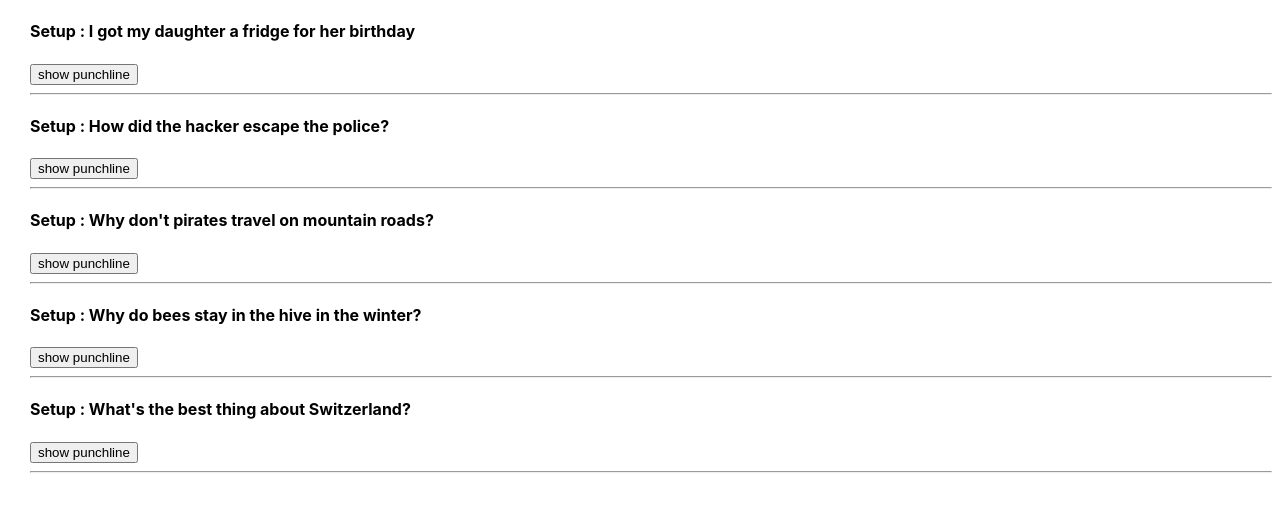
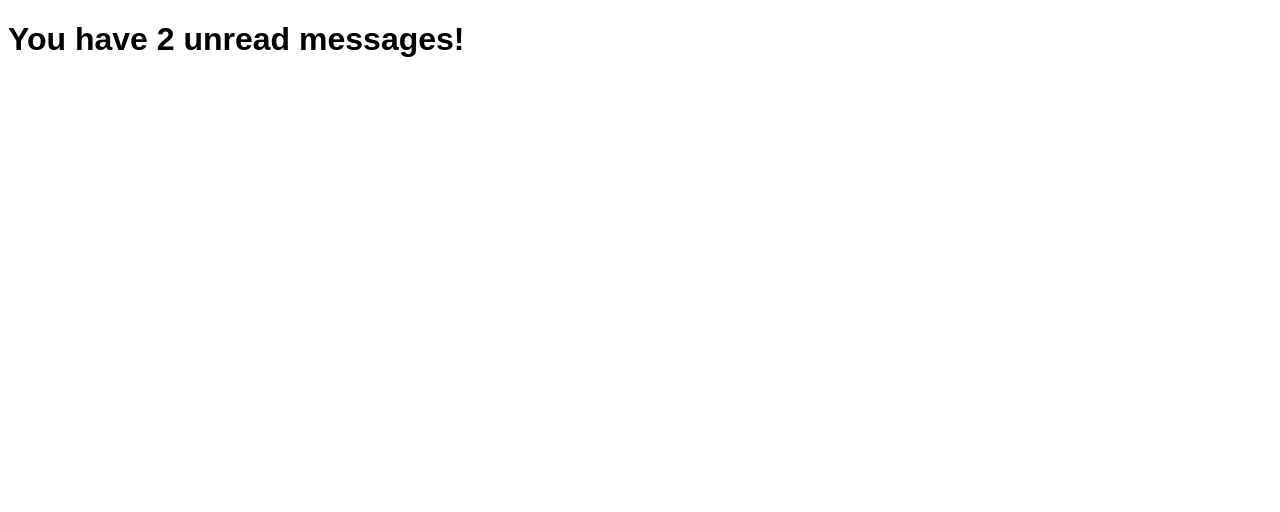
Before and after one commit to HarikaPenukonda/react-projects-prep, a React (Vite) app: page / in a window 1280 px wide. Shown: the top 512 px of the page. Built offline with nearby package versions, Linux system fonts and the light colour scheme.

Commit message:
conditional rendering notes

```diff
--- a/src/App.jsx
+++ b/src/App.jsx
@@ -6,7 +6,7 @@
 // import ProjectTwo from './ReactFactsApp'
 // import ProjectThree from './TravelApp' // static web app - Read-only
 // import ContactCard from './ContactCard'
- import Joke from './props_practice'
+// import Joke from './props_practice'
 // import ChefClaude from './ChefClaude'
 // import UseStatePractice from "./UseState/practice"
 // import AppOne from "./UseState/practice/statepractice"
@@ -15,6 +15,8 @@
 // import ReactFormApp from "./ReactForms/reactForm"
 // import ComplexObjectApp from "./UseState/practice/complexobjects"
 //import ComplexArraysApp from "./UseState/practice/complexarrays"
+
+import ConditionalApp from "./UseState/practice/conditionalrendering"
 
 
 function App() {
@@ -26,7 +28,7 @@ function App() {
     {/* <ProjectTwo/> */}
     {/* <ProjectThree/> */}
     {/* <ContactCard/> */}
-    <Joke/>
+    {/* <Joke/> */}
     {/* <ChefClaude/> */}
     {/* <UseStatePractice/>  usestate practice one*/}
     {/* <AppOne/>  */}
@@ -35,6 +37,7 @@ function App() {
     {/* <ComplexArraysApp/> */}
     {/* <ComplexObjectApp/> */}
     {/* <ReactFormApp/> */}
+    <ConditionalApp/>
    </>
   )
 }
--- /dev/null
+++ b/src/UseState/cr.css
@@ -0,0 +1,7 @@
+* {
+    box-sizing: border-box;
+}
+
+body {
+    font-family: "Karla", sans-serif;
+}
--- /dev/null
+++ b/src/UseState/practice/conditionalrendering.jsx
@@ -0,0 +1,29 @@
+import React from "react"
+import "../cr.css"
+
+export default function ConditionalApp() {
+    const [unreadMessages, setUnreadMessages] = React.useState(["a", "b"])
+
+    /**
+     * Challenge:
+     * Only display the <h1> below if there are unread messages
+     */
+
+    return (
+        <div>
+            {unreadMessages.length > 0 && <h1>You have {unreadMessages.length} unread messages!</h1>}
+        </div>
+    )
+}
+
+/**
+ *  - Conditional rendering is the process of displaying different UI elements or components based on a condition.
+ *  - What are the common ways to perform conditional rendering in React?
+        if...else
+        Ternary operator (? :)
+        Logical AND (&&) - Show something only when true
+        Returning null
+    - When should you use && instead of a ternary?
+        Use && when you only need to render something if a condition is true.
+        Use a ternary when you need to choose between two different UI elements.
+ */
```
